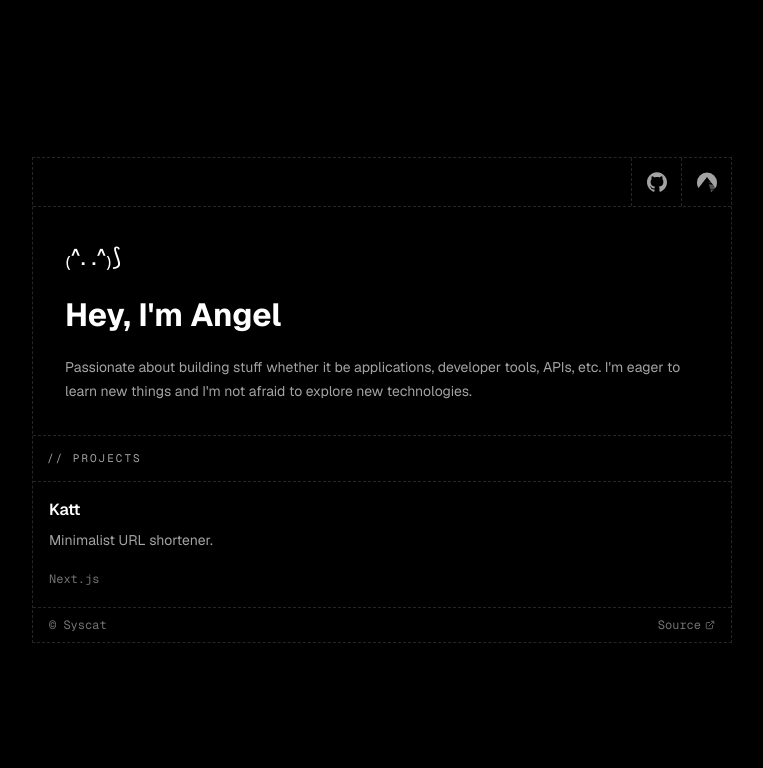
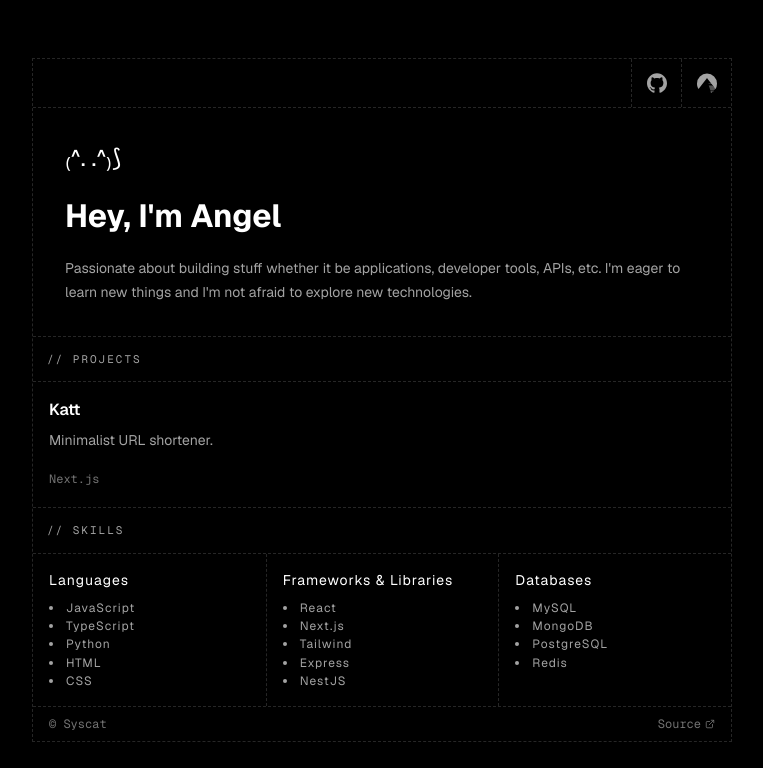
Before and after one commit to syscat29/www, a Vue app: page / in a window 1280 px wide. Shown: the top 768 px of the page, without its empty margins (258-1021 px from the left). Built offline with nearby package versions, Linux system fonts and the light colour scheme.

Commit message:
*cough* Actually render the skills component

```diff
--- a/src/App.vue
+++ b/src/App.vue
@@ -2,12 +2,14 @@
   import Header from "@/components/Header.vue";
   import Footer from "@/components/Footer.vue";
   import Projects from "@/components/Projects.vue";
+  import Skills from "@/components/Skills.vue";
 </script>
 
 <template>
   <div class="container">
     <Header />
     <Projects />
+    <Skills />
     <Footer />
   </div>
 </template>
```
